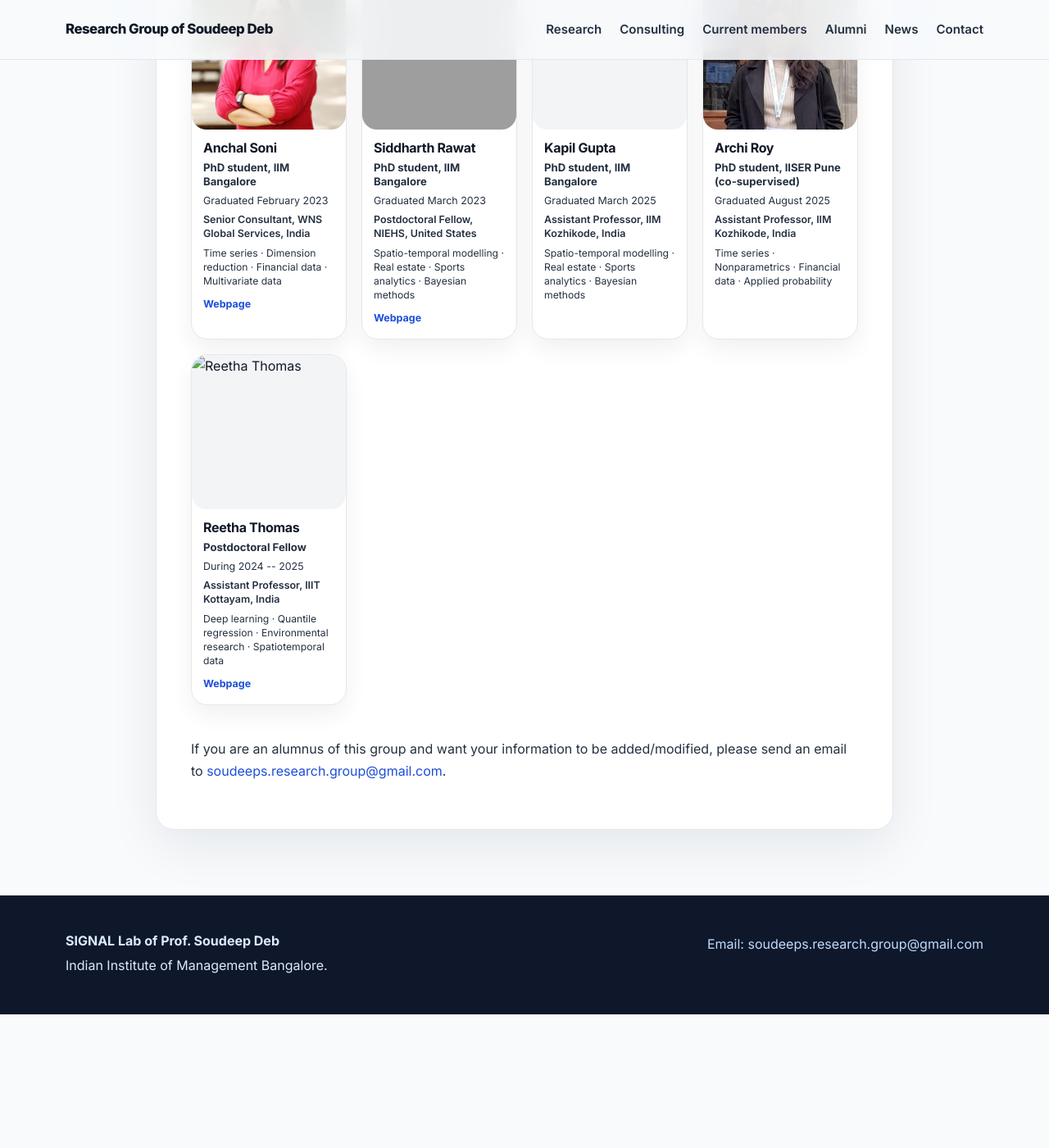
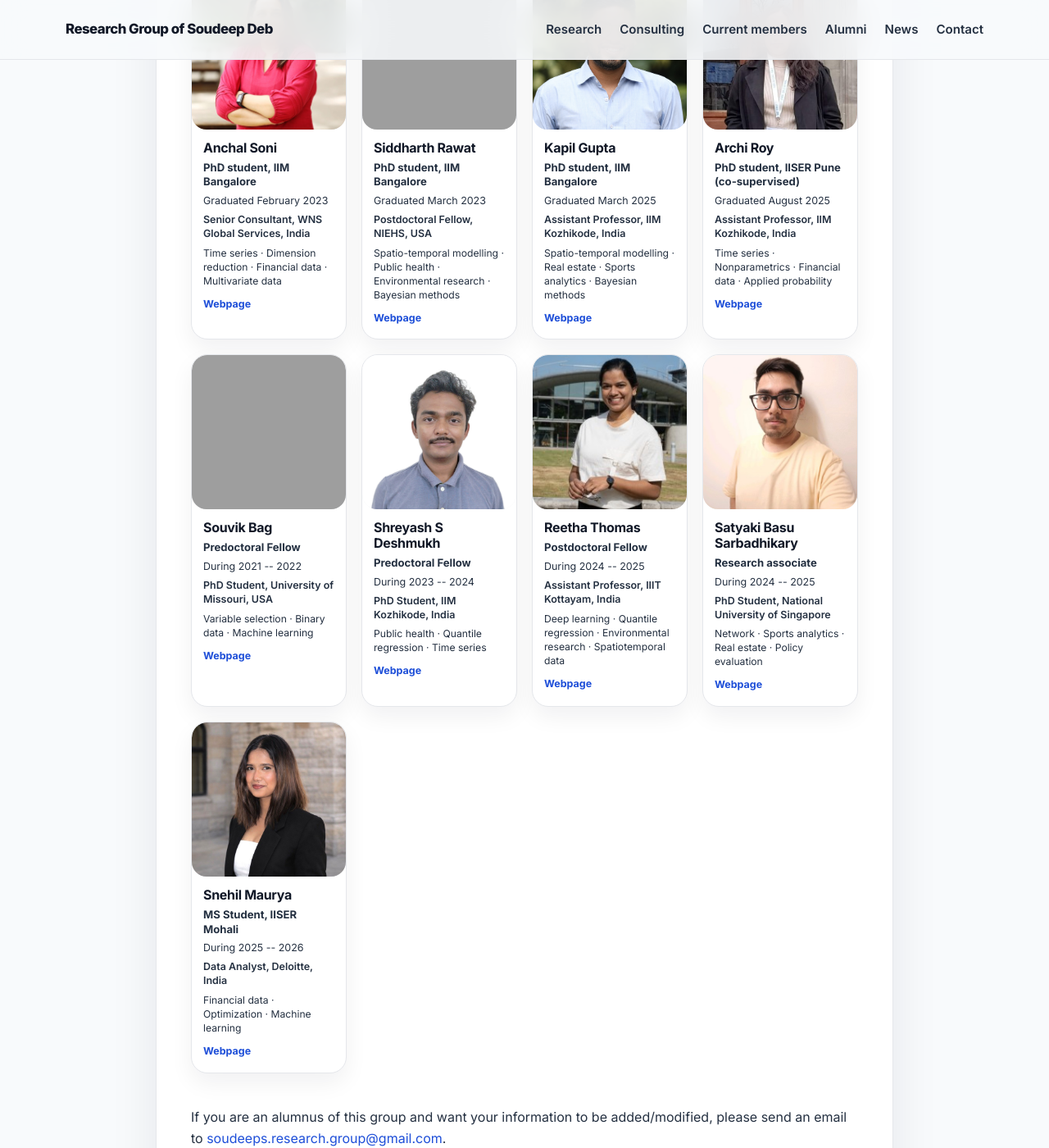
Before and after one commit to soudeepd/soudeeps-research-group, a Jekyll site: the page built from docs/_pages/alumni.md, in a window 1280 px wide and 1400 px high, scrolled down 622 px. Shown: the whole window at 82% size. Built offline with Jekyll 4.4.1, drawn with Linux system fonts in a browser that asks for light colours; before the commit the page ends 1859 px from its top, so only the background shows below that; grey boxes are pictures that could not be loaded.

Commit message:
added new photos

```diff
--- a/docs/_data/alumni.yml
+++ b/docs/_data/alumni.yml
@@ -1,4 +1,5 @@
 - name: Anchal Soni
+  category: phd
   image: /assets/images/alumni/Anchal_Soni.jpg
   role: PhD student, IIM Bangalore
   period: Graduated February 2023
@@ -7,33 +8,73 @@
   webpage: "https://www.linkedin.com/in/dr-anchal-agarwal-soni-790703251/"
 
 - name: Siddharth Rawat
-  image: /assets/images/members/Siddharth_Rawat.png
+  category: phd
+  image: /assets/images/alumni/Siddharth_Rawat.png
   role: PhD student, IIM Bangalore
   period: Graduated March 2023
-  current: Postdoctoral Fellow, NIEHS, United States
-  themes: Spatio-temporal modelling · Real estate · Sports analytics · Bayesian methods
+  current: Postdoctoral Fellow, NIEHS, USA
+  themes: Spatio-temporal modelling · Public health · Environmental research · Bayesian methods
   webpage: "https://rawatsid.github.io/"
 
 - name: Kapil Gupta
-  image: /assets/images/members/Kapil_Gupta.jpg
+  category: phd
+  image: /assets/images/alumni/Kapil_Gupta.jpg
   role: PhD student, IIM Bangalore
   period: Graduated March 2025
   current: Assistant Professor, IIM Kozhikode, India
   themes: Spatio-temporal modelling · Real estate · Sports analytics · Bayesian methods
-  webpage:
+  webpage: "https://kapil21gupta.github.io/"
 
 - name: Archi Roy
+  category: phd
   image: /assets/images/alumni/Archi_Roy.jpg
   role: PhD student, IISER Pune (co-supervised)
   period: Graduated August 2025
   current: Assistant Professor, IIM Kozhikode, India
   themes: Time series · Nonparametrics · Financial data · Applied probability
-  webpage:
+  webpage: "https://sites.google.com/view/archi-roy"
+
+- name: Souvik Bag
+  category: other
+  image: /assets/images/alumni/Souvik_Bag.jpg
+  role: Predoctoral Fellow
+  period: During 2021 -- 2022
+  current: PhD Student, University of Missouri, USA
+  themes: Variable selection · Binary data · Machine learning
+  webpage: "https://souvik-bag.github.io/"
+
+- name: Shreyash S Deshmukh
+  category: other
+  image: /assets/images/alumni/Shreyash_Deshmukh.jpg
+  role: Predoctoral Fellow
+  period: During 2023 -- 2024
+  current: PhD Student, IIM Kozhikode, India
+  themes: Public health · Quantile regression · Time series
+  webpage: "https://www.linkedin.com/in/shrysdshmkh/"
 
 - name: Reetha Thomas
-  image: /assets/images/members/Reetha_Thomas.jpg
+  category: other
+  image: /assets/images/alumni/Reetha_Thomas.jpg
   role: Postdoctoral Fellow
   period: During 2024 -- 2025
   current: Assistant Professor, IIIT Kottayam, India
   themes: Deep learning · Quantile regression · Environmental research · Spatiotemporal data
   webpage: "https://www.linkedin.com/in/reetha-thomas-992999217/"
+
+- name: Satyaki Basu Sarbadhikary
+  category: other
+  image: /assets/images/alumni/Satyaki.jpg
+  role: Research associate
+  period: During 2024 -- 2025
+  current: PhD Student, National University of Singapore
+  themes: Network · Sports analytics · Real estate · Policy evaluation
+  webpage: "https://www.linkedin.com/in/satyaki-basu-sarbadhikary-2401a5234/"
+
+- name: Snehil Maurya
+  category: other
+  image: /assets/images/alumni/Snehil_Maurya.jpg
+  role: MS Student, IISER Mohali
+  period: During 2025 -- 2026
+  current: Data Analyst, Deloitte, India
+  themes: Financial data · Optimization · Machine learning
+  webpage: "https://www.linkedin.com/in/snehil-maurya-a389221b8/"
--- a/docs/_data/members.yml
+++ b/docs/_data/members.yml
@@ -24,7 +24,7 @@
 
 - name: Shagun Srivastava
   category: phd
-  image: /assets/images/members/Shagun_Srivastava.jpg
+  image: /assets/images/members/Shagun_Srivastava.png
   role: PhD student, IIM Bangalore (exp 2029)
   themes: Spatio-temporal modeling · Real estate · Bayesian methods
   email: shagun.srivastava24@iimb.ac.in
@@ -32,7 +32,7 @@
 
 - name: Shobhit Gupta
   category: phd
-  image: /assets/images/members/Shobhit_Gupta.jpg
+  image: /assets/images/members/Shobhit_Gupta.png
   role: PhD student, IIM Bangalore (exp 2029)
   themes: Machine learning · Sports analytics · Ensemble learning
   email: shobhit.gupta25@iimb.ac.in
@@ -54,3 +54,20 @@
   themes: Real estate · Bayesian methods · Mixture model
   email: mohd.irfan@iimb.ac.in
   profile:
+
+
+- name: Anitha Pathlavath
+  category: other
+  image: /assets/images/members/Anitha_Pathlavath.jpg
+  role: Research Associate, working since 2025
+  themes: Financial data · Deep learning · Time series
+  email: anitha.pathlavath@iimb.ac.in
+  profile:
+
+- name: Ashish Yadav
+  category: other
+  image: /assets/images/members/blank.jpg
+  role: MS Student, IISER Mohali, working since 2026
+  themes: Financial data · Deep learning · Time series
+  email: ms22168@iisermohali.ac.in
+  profile:
```
Also changed, not shown: docs/assets/images/alumni/Satyaki.jpg (added), docs/assets/images/alumni/Shreyash_Deshmukh.jpg (added), docs/assets/images/alumni/Snehil_Maurya.jpg (added), docs/assets/images/alumni/Souvik_Bag.png (added), docs/assets/images/members/Amrutha_Seshagiri.jpg (added), docs/assets/images/members/Anitha_Pathlavath.jpg (added), docs/assets/images/members/Kunal_Rai.jpg (added), docs/assets/images/members/Lizan_Pereira.jpg (added), docs/assets/images/members/Madhab_Barman.jpg (added), docs/assets/images/members/Mohd_Irfan.jpg (added), docs/assets/images/members/Shagun_Srivastava.png (added), docs/assets/images/members/Shobhit_Gupta.png (added), docs/assets/images/members/blank.jpg (added).
